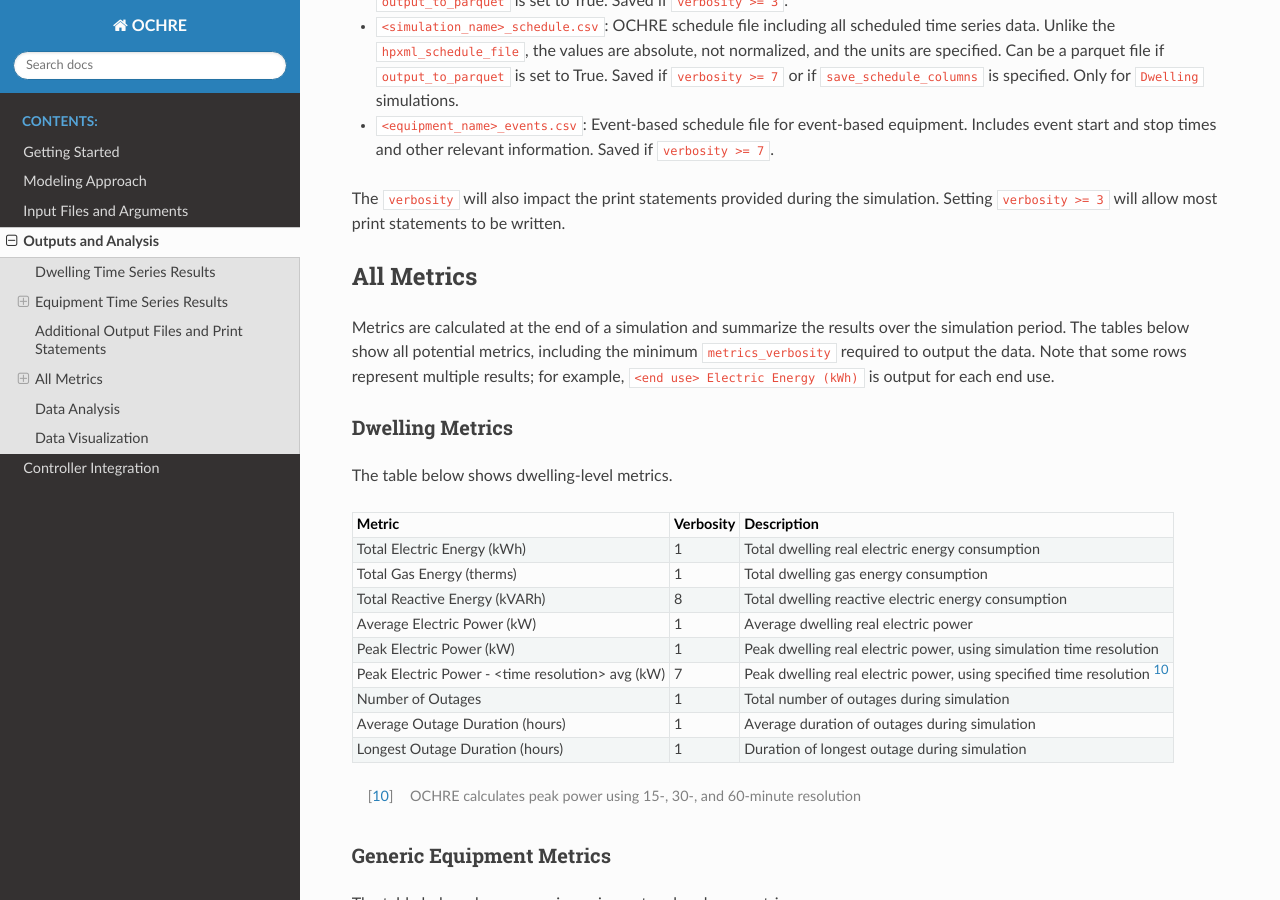
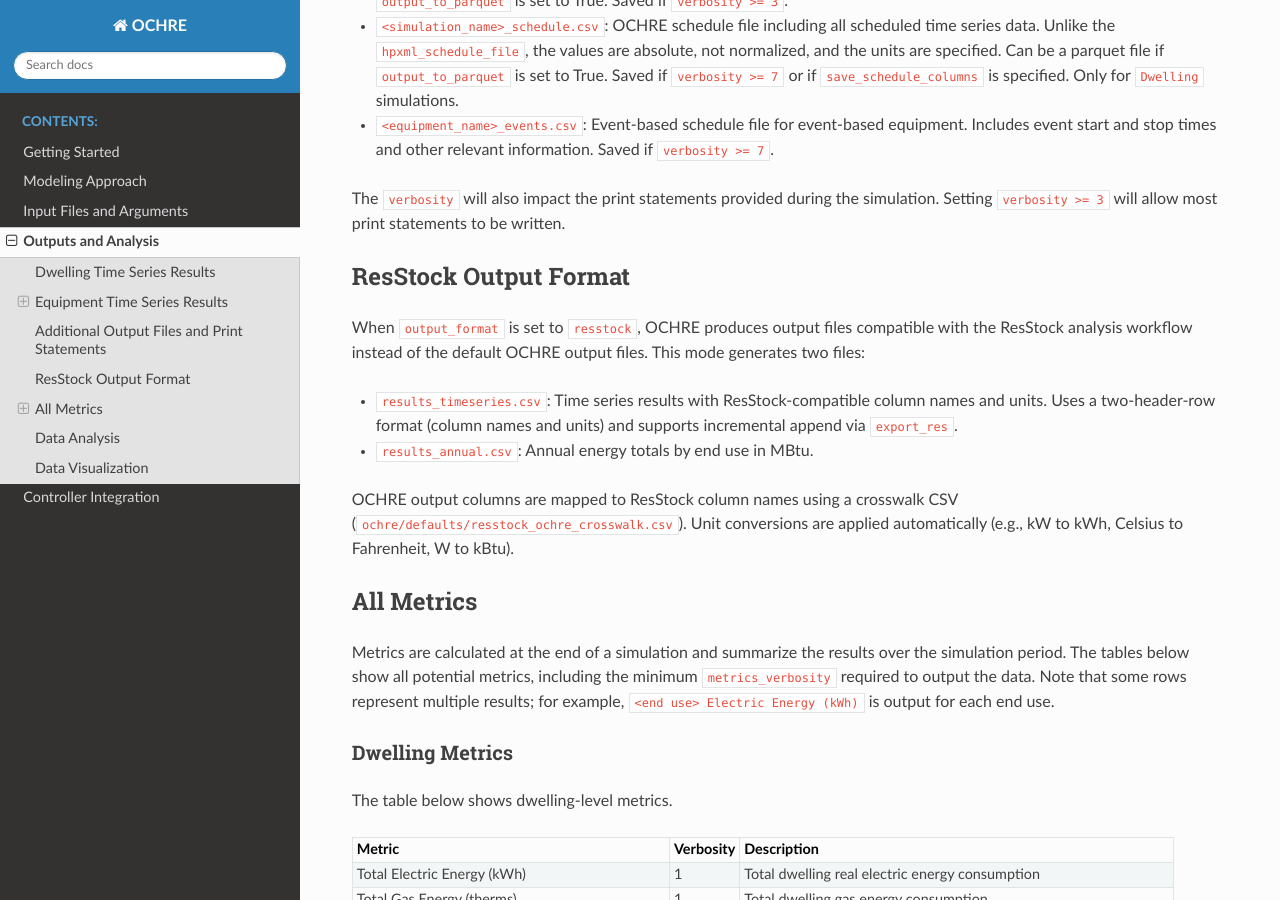
Before and after one commit to NREL/OCHRE, a Sphinx documentation site: the page built from docs/source/Outputs.rst, in a window 1280 px wide and 900 px high, scrolled down 5001 px. Built offline with Sphinx 7.4.7 and the Read the Docs theme 3.1.0, drawn with Linux system fonts in a browser that asks for light colours.

Commit message:
Update changelog and docs for ResStock output support

```diff
--- a/docs/source/InputsAndArguments.rst
+++ b/docs/source/InputsAndArguments.rst
@@ -176,6 +176,8 @@
 | ``output_to_parquet``     | boolean                | False                                           | Save time series files as parquet files (default saves as csv files)                                                      |
 +---------------------------+------------------------+-------------------------------------------------+---------------------------------------------------------------------------------------------------------------------------+
 | ``export_res``            | ``datetime.timedelta`` | None (saves files at end of simulation only)    | Saves intermediate time series results to files at the given simulation interval                                          |
++---------------------------+------------------------+-------------------------------------------------+---------------------------------------------------------------------------------------------------------------------------+
+| ``output_format``         | string                 | ``ochre``                                       | Output format: ``ochre`` (default) or ``resstock``. See :ref:`resstock-output` for details.                               |
 +---------------------------+------------------------+-------------------------------------------------+---------------------------------------------------------------------------------------------------------------------------+
 | ``save_results``          | boolean                | True if ``verbosity > 0``                       | Save results files, including time series files, metrics file, OCHRE schedule file, and status file                       |
 +---------------------------+------------------------+-------------------------------------------------+---------------------------------------------------------------------------------------------------------------------------+
--- a/docs/source/Outputs.rst
+++ b/docs/source/Outputs.rst
@@ -358,6 +358,25 @@
 simulation. Setting ``verbosity >= 3`` will allow most print statements to be
 written.
 
+.. _resstock-output:
+
+ResStock Output Format
+----------------------
+
+When ``output_format`` is set to ``resstock``, OCHRE produces output files
+compatible with the ResStock analysis workflow instead of the default OCHRE
+output files. This mode generates two files:
+
+- ``results_timeseries.csv``: Time series results with ResStock-compatible
+  column names and units. Uses a two-header-row format (column names and units)
+  and supports incremental append via ``export_res``.
+
+- ``results_annual.csv``: Annual energy totals by end use in MBtu.
+
+OCHRE output columns are mapped to ResStock column names using a crosswalk CSV
+(``ochre/defaults/resstock_ochre_crosswalk.csv``). Unit conversions are applied
+automatically (e.g., kW to kWh, Celsius to Fahrenheit, W to kBtu).
+
 .. _all-metrics:
 
 All Metrics
```
Also changed, not shown: changelog.md (+9 -0 lines).
